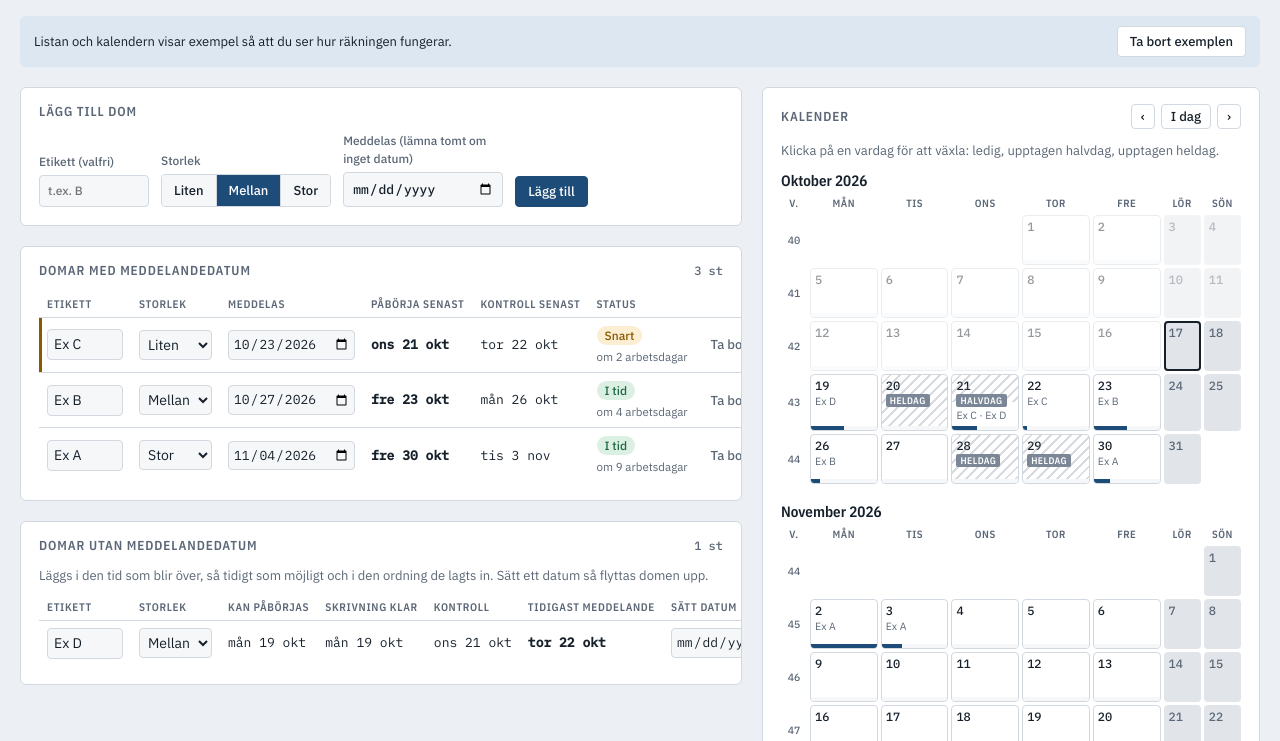
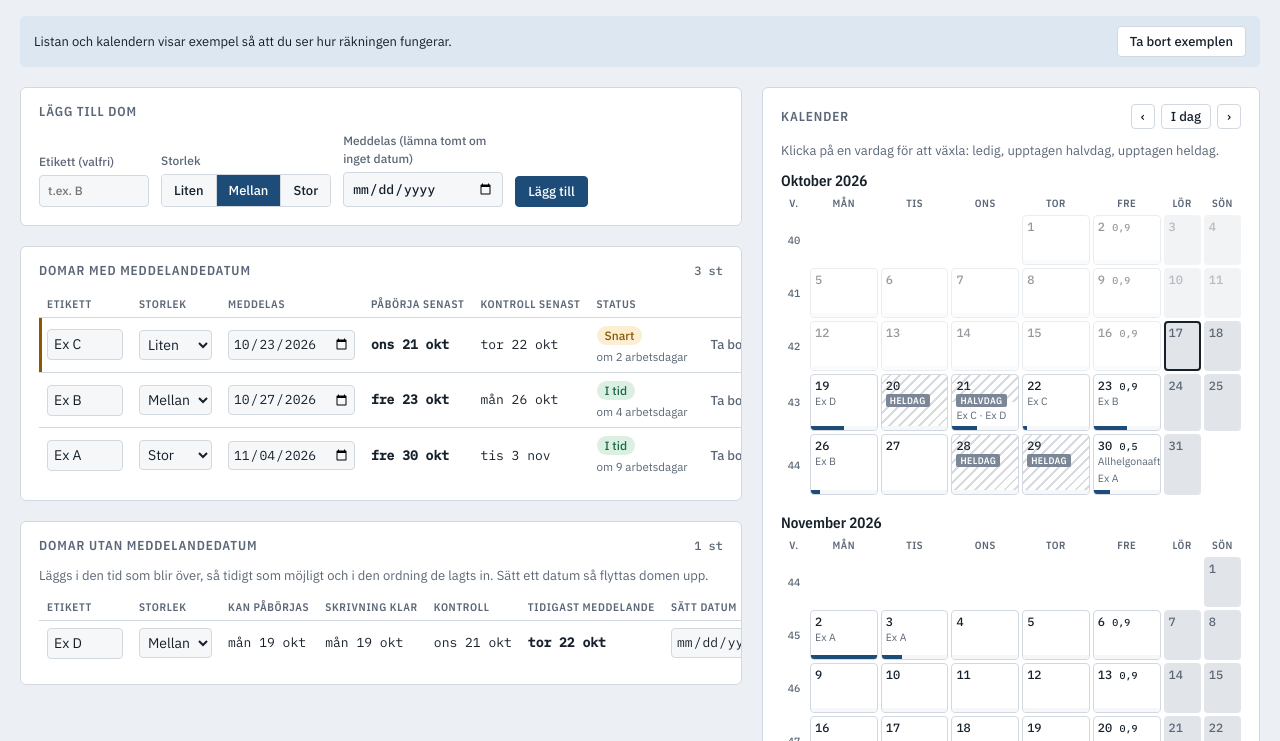
Before and after one commit to Glovestealer/bak, a plain HTML site: page index.html in a window 1280 px wide. Shown: the part 59-800 px from the top of the page. Drawn offline with nearby package versions, Linux system fonts and the light colour scheme.

Commit message:
Update time unit calculations in index.html

```diff
--- a/index.html
+++ b/index.html
@@ -283,9 +283,9 @@ details[open] summary { margin-bottom: 10px; }
 
 <script>
 // ---- Baklängesräknaren: ren räknelogik (inga DOM-beroenden) ----
-// Tid räknas i enheter om 1/32 dag så att alla bråk blir exakta heltal.
-const U = 32;          // en hel arbetsdag
-const MIN_CHUNK = 4;   // minsta skrivpass, 1/8 dag (ca 1 h); mindre rester används inte för skrivning
+// Tid räknas i enheter om 1/160 dag så att alla bråk (0,25, 0,75, 0,9 …) blir exakta heltal.
+const U = 160;         // en hel arbetsdag
+const MIN_CHUNK = 20;  // minsta skrivpass, 1/8 dag (ca 1 h); mindre rester används inte för skrivning
 const SIZES = ['liten', 'mellan', 'stor'];
 
 function pad(n) { return String(n).padStart(2, '0'); }
@@ -326,6 +326,19 @@ function holidays(y) {
 }
 function holidayName(ds) { return holidays(+ds.slice(0, 4))[ds] || null; }
 function isWorkday(ds) { return dow(ds) < 5 && !holidayName(ds); }
+// Arbetstid en vardag har innan egna markeringar: [andel av dag, namn eller null].
+function dayBase(ds) {
+  if (!isWorkday(ds)) return [0, holidayName(ds)];
+  const md = ds.slice(5), w = dow(ds), E = easter(+ds.slice(0, 4));
+  if (md === '12-23' && w === 4) return [0.5, 'Dagen före julafton'];
+  if (md === '01-05') return [0.5, 'Trettondagsafton'];
+  if (md === '04-30') return w === 4 ? [0.5, 'Valborgsmässoafton'] : w <= 2 ? [0.75, 'Valborgsmässoafton'] : [0.9, null];
+  if (w === 4 && md >= '10-30' && md <= '11-05') return [0.5, 'Allhelgonaafton'];
+  if (ds === addDays(E, -3)) return [0.75, 'Skärtorsdagen'];
+  if (ds === addDays(E, 38)) return [0.75, 'Dagen före Kristi himmelsfärd'];
+  if (!isWorkday(addDays(ds, 1))) return [0.9, null]; // fredagar och andra dagar före lediga dagar
+  return [1, null];
+}
 function nextWorkday(ds) { let d = ds; while (!isWorkday(d)) d = addDays(d, 1); return d; }
 function isoWeek(ds) {
   const d = parseDs(ds); d.setUTCDate(d.getUTCDate() - ((d.getUTCDay() + 6) % 7) + 3);
@@ -355,7 +368,8 @@ function schedule(state, today) {
   const s = state.settings;
   const start = s.includeToday ? today : addDays(today, 1);
   const cap = new Map(), alloc = new Map(), res = {};
-  const base = ds => !isWorkday(ds) ? 0 : state.busy[ds] === 'full' ? 0 : state.busy[ds] === 'half' ? U / 2 : U;
+  // Upptagen halvdag drar av en halv dag från dagens arbetstid.
+  const base = ds => state.busy[ds] === 'full' ? 0 : Math.max(0, units(dayBase(ds)[0]) - (state.busy[ds] === 'half' ? U / 2 : 0));
   const capOf = ds => { if (!cap.has(ds)) cap.set(ds, base(ds)); return cap.get(ds); };
   const take = (ds, u, id, kind) => {
     cap.set(ds, capOf(ds) - u);
@@ -487,7 +501,7 @@ function parseText(txt, defaults) {
   return st;
 }
 
-if (typeof module !== 'undefined') module.exports = { settingsError, schedule, exportText, parseText, holidays, isWorkday, isoWeek, addDays, U };
+if (typeof module !== 'undefined') module.exports = { dayBase, settingsError, schedule, exportText, parseText, holidays, isWorkday, isoWeek, addDays, U };
 
 </script>
 <script>
@@ -632,13 +646,14 @@ if (typeof module !== 'undefined') module.exports = { settingsError, schedule, e
             const used = al.reduce((s, a) => s + a.u, 0);
             const pct = Math.min(100, Math.round(used / U * 100));
             const names = [...new Set(al.map(a => domName(byId[a.id])))];
-            const tip = (b === 'full' ? 'Upptagen heldag. ' : b === 'half' ? 'Upptagen halvdag. ' : '') +
+            const [bd, bn] = dayBase(d);
+            const tip = (bn ? bn + '. ' : '') + (bd < 1 ? 'Arbetstid ' + fmtDays(units(bd)) + '. ' : '') + (b === 'full' ? 'Upptagen heldag. ' : b === 'half' ? 'Upptagen halvdag. ' : '') +
               (al.length ? al.map(a => domName(byId[a.id]) + ': ' + (a.kind === 'k' ? 'kontroll ' : 'skrivning ') + fmtDays(a.u)).join(', ') : 'Ingen domtid inplanerad');
             const tag = b === 'full' ? '<span class="tag">Heldag</span>' : b === 'half' ? '<span class="tag">Halvdag</span>' : '';
             const past = d < TODAY;
             const el = past ? 'div' : 'button type="button" data-day="' + d + '"';
             html += '<' + el + ' class="' + cls.join(' ') + '" title="' + esc(tip) + '" aria-label="' + esc(fmt(d) + '. ' + tip) + '">' +
-              '<span class="n">' + num + '</span>' + tag +
+              '<span class="n">' + num + (bd < 1 ? ' <small>' + String(bd).replace('.', ',') + '</small>' : '') + '</span>' + tag + (bn ? '<span class="who">' + bn + '</span>' : '') +
               (names.length ? '<span class="who">' + esc(names.join(' · ')) + '</span>' : '') +
               '<span class="load"><i style="width:' + pct + '%"></i></span></' + (past ? 'div' : 'button') + '>';
           }
```
